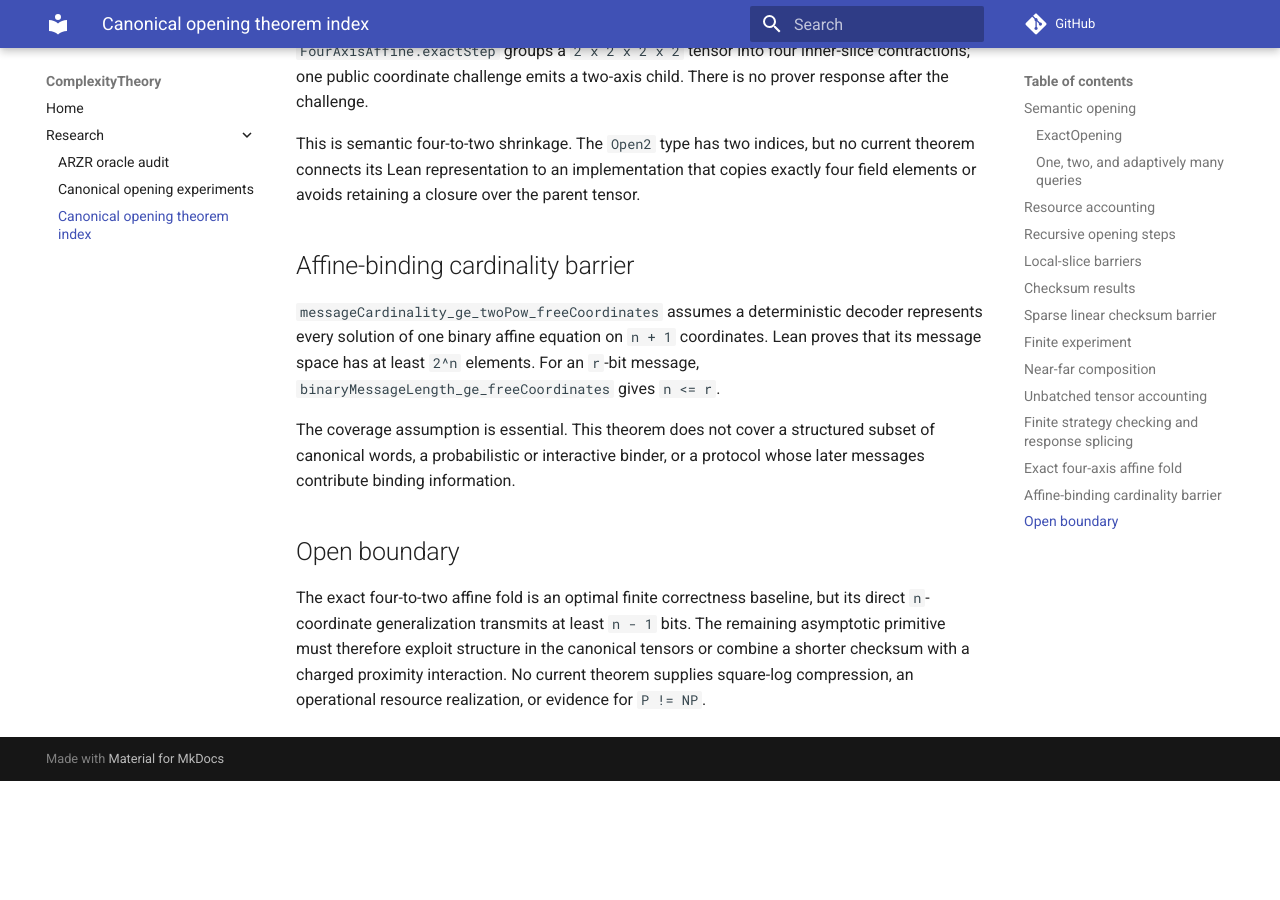
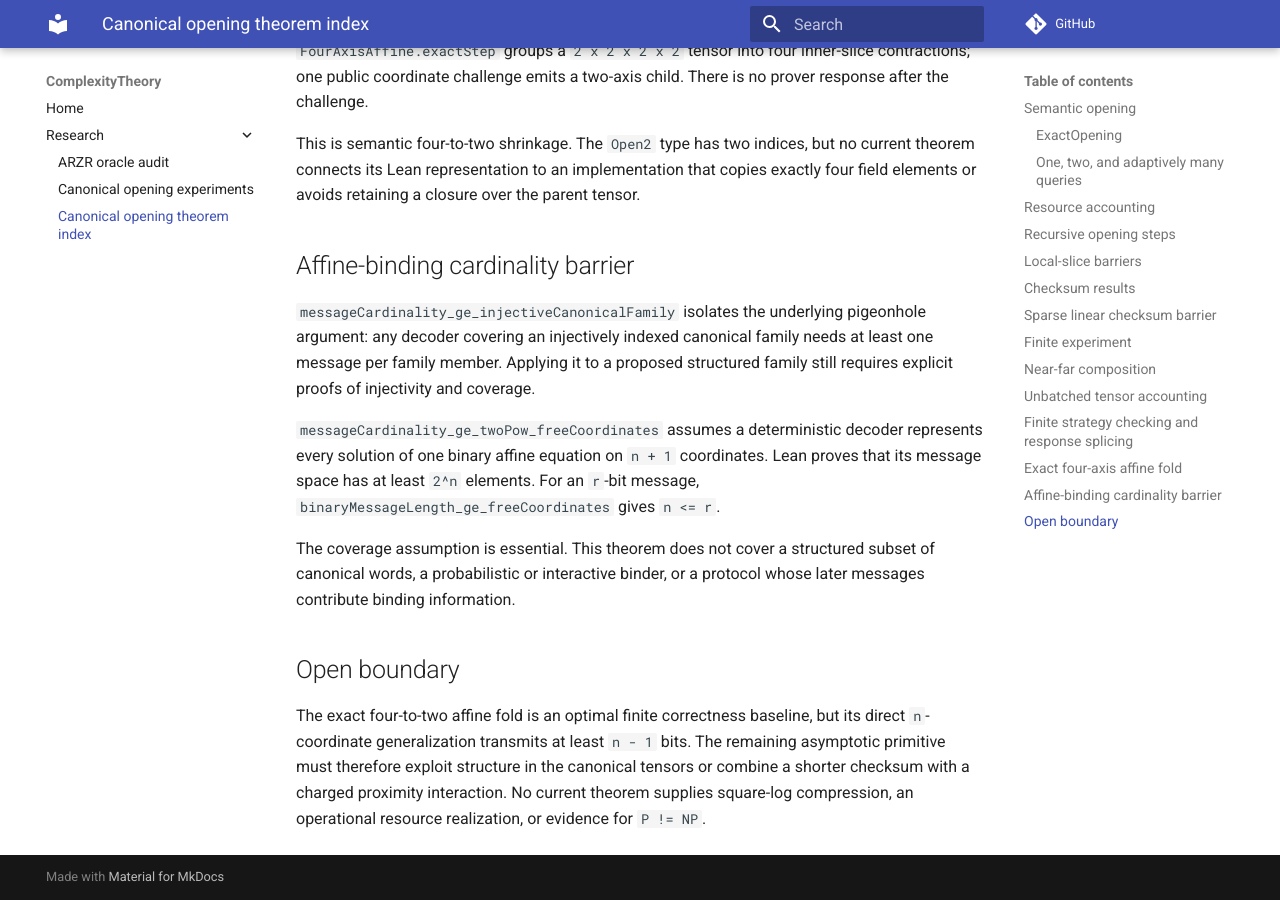
Before and after one commit to windsornguyen/ComplexityTheory, an MkDocs documentation site: the page built from docs/research/canonical-opening-theorem-index.md, in a window 1280 px wide and 900 px high, scrolled down 5308 px. Built offline with MkDocs 1.6.1 and Material for MkDocs 9.7.7, drawn with Linux system fonts in a browser that asks for light colours; comment, search, counter and statistics services are not loaded; before the commit the page ends 6089 px from its top, so only the background shows below that.

Commit message:
refactor(opening): extract family cardinality bound

```diff
--- a/docs/research/canonical-opening-theorem-index.md
+++ b/docs/research/canonical-opening-theorem-index.md
@@ -233,6 +233,11 @@ parent tensor.
 
 ## Affine-binding cardinality barrier
 
+`messageCardinality_ge_injectiveCanonicalFamily` isolates the underlying
+pigeonhole argument: any decoder covering an injectively indexed canonical
+family needs at least one message per family member. Applying it to a proposed
+structured family still requires explicit proofs of injectivity and coverage.
+
 `messageCardinality_ge_twoPow_freeCoordinates` assumes a deterministic decoder
 represents every solution of one binary affine equation on `n + 1`
 coordinates. Lean proves that its message space has at least `2^n` elements.
```
Also changed, not shown: docs/research/canonical-opening-experiments.md (+4 -0 lines), 1 other file.
